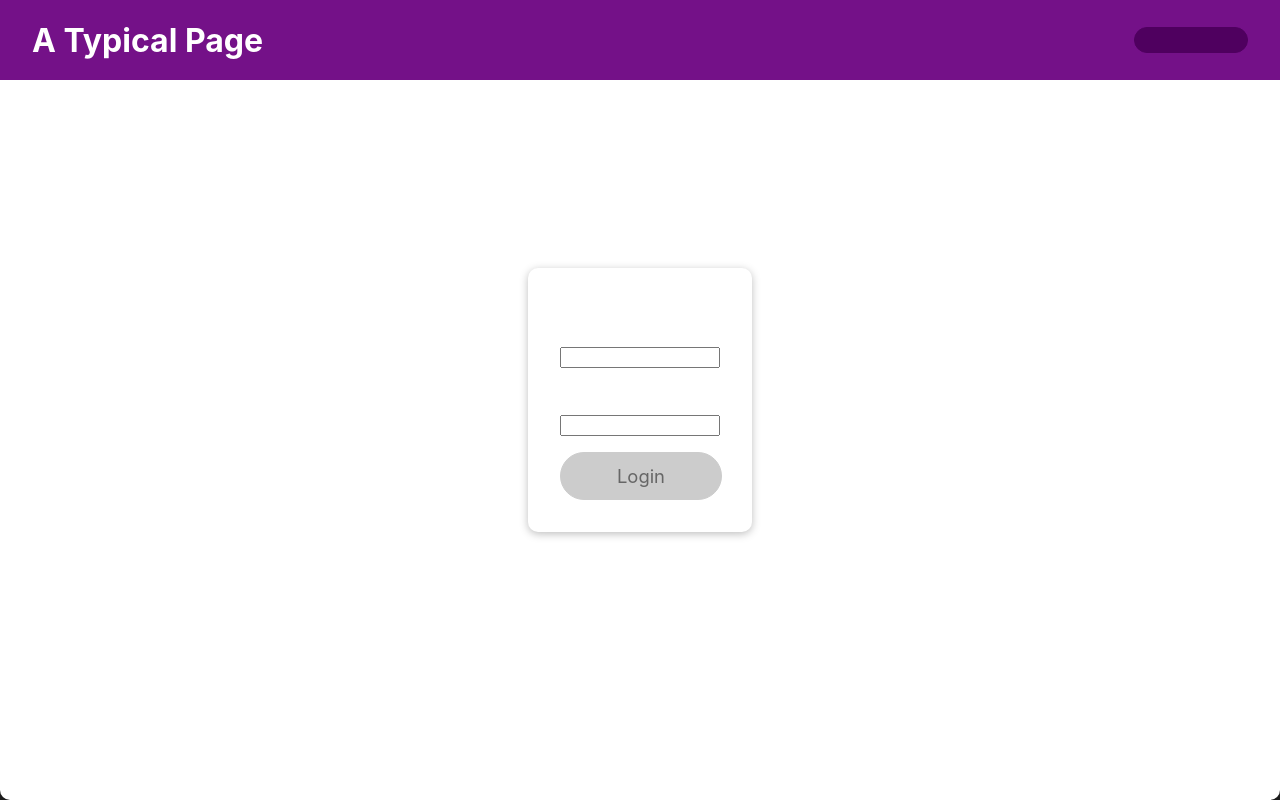
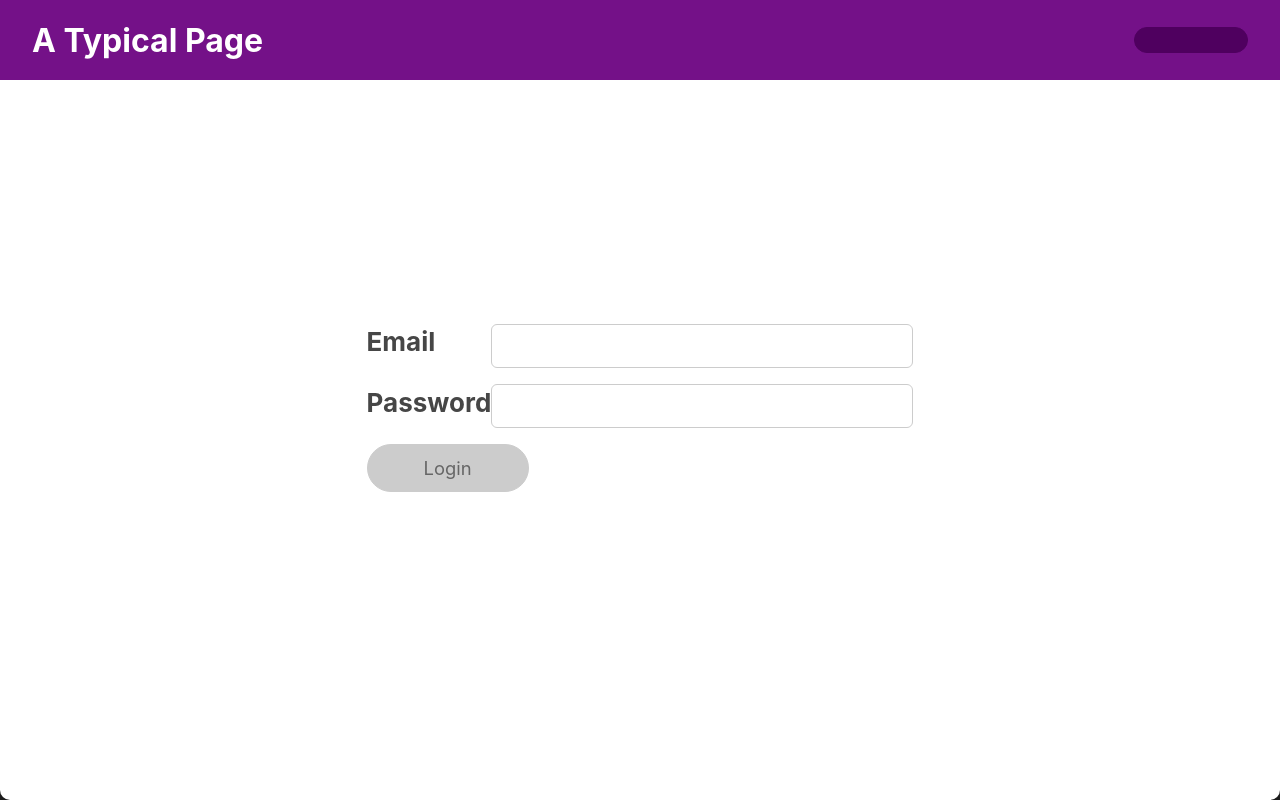
Before and after one commit to AndreasSitumorang/andreas-situmorang, a React (Create React App) app: page / in a window 1280 px wide. Built offline with nearby package versions, Linux system fonts and the light colour scheme.

Commit message:
convert js to ts part 2

```diff
--- a/src/App.tsx
+++ b/src/App.tsx
@@ -41,7 +41,7 @@ const App = () => {
       <AddUser onAddUser={AddUserHandler} />
       <UsersList users={UsersListing} /> */}
       <div>
-        <MainHeader onLogout={logoutHandler} />
+        <MainHeader isAuthenticate= {isLoggedIn} onLogout={logoutHandler} />
       </div>
 
       <Cards styles="App-header">
--- a/src/components/Home/Home.css
+++ b/src/components/Home/Home.css
@@ -4,4 +4,5 @@
     padding: 3rem;
     margin: 2rem auto;
     text-align: center;
+    background-color: rgb(120, 167, 163);
   }
--- a/src/components/Login/Login.css
+++ b/src/components/Login/Login.css
@@ -5,7 +5,7 @@
   padding: 2rem;
 }
 
-  .form-control {
+.control {
   margin: 1rem 0;
   display: flex;
   align-items: stretch;
--- a/src/components/Login/Login.tsx
+++ b/src/components/Login/Login.tsx
@@ -4,6 +4,7 @@ import "./Login.css";
 import Card from "../UI/Card/Card";
 // import classes from './Login.module.css';
 import Button from "../UI/Button/Button";
+// import "..UI/Button/Button.css";
 
 interface ILogin {
   onLogin: (
@@ -24,25 +25,28 @@ const Login = ({ onLogin }: ILogin) => {
 
   const emailChangeHandler = (e: React.ChangeEvent<HTMLInputElement>) => {
     setEnteredEmail(e.target.value);
-    setEmailIsValid(true);
+    setFromIsValid(
+      e.target.value.includes("@") && enteredPassword.trim().length > 6
+    );
   };
 
-  const passwordChangeHandler = (
-    event: React.ChangeEvent<HTMLInputElement>
-  ) => {
-    setEnteredPassword(event.target.value);
-    setPasswordIsValid(true);
+  const passwordChangeHandler = (e: React.ChangeEvent<HTMLInputElement>) => {
+    setEnteredPassword(e.target.value);
+    setFromIsValid(
+      e.target.value.trim().length > 6 && enteredEmail.includes("@")
+    );
+  };
+
+  const validateEmailHandler = () => {
+    setEmailIsValid(enteredEmail.includes("@"));
+  };
+
+  const validatePasswordHandler = () => {
+    setPasswordIsValid(enteredPassword.trim().length > 6);
   };
 
   const submitHandler = (e: React.SyntheticEvent) => {
     e.preventDefault();
-
-    if (enteredEmail.length > 0 && enteredPassword.length > 0) {
-      setEmailIsValid(true);
-      setPasswordIsValid(true);
-      setFromIsValid(true);
-    }
-    if (enteredEmail.length > 0 && enteredPassword.length > 0 && fromIsValid) {
     onLogin(
       enteredEmail,
       enteredPassword,
@@ -50,52 +54,61 @@ const Login = ({ onLogin }: ILogin) => {
       passwordIsValid,
       fromIsValid
     );
-    }
-
-    // onLogin(
-    //   enteredEmail,
-    //   enteredPassword,
-    //   emailIsValid,
-    //   passwordIsValid,
-    //   fromIsValid
-    // );
   };
 
-  const fromChangeHandler = (event: React.ChangeEvent<HTMLInputElement>) => {
-    setFromIsValid(event.target.value === "from");
-  };
+  //   const submitHandler = (e: React.SyntheticEvent) => {
+  //     e.preventDefault();
+
+  //     if (enteredEmail.length > 0 && enteredPassword.length > 0) {
+  //       setEmailIsValid(true);
+  //       setPasswordIsValid(true);
+  //       setFromIsValid(true);
+  //     }
+  //     if (enteredEmail.length > 0 && enteredPassword.length > 0 && fromIsValid) {
+  //       onLogin(
+  //         enteredEmail,
+  //         enteredPassword,
+  //         emailIsValid,
+  //         passwordIsValid,
+  //         fromIsValid
+  //       );
+  //     }
+  //   };
 
   return (
-    <Card styles="login">
-      <form onSubmit={submitHandler}>
-        <div className="form-control">
+    // <Card styles="login__card">
+
+    // </Card>
+    <div>
+      <form onSubmit={submitHandler} className="form-control">
+        <div className="control">
           <label htmlFor="email">Email</label>
-          <input type="email" id="email" onChange={emailChangeHandler} />
+          <input
+            type="email"
+            id="email"
+            onChange={emailChangeHandler}
+            onBlur={validateEmailHandler}
+          />
         </div>
-        <div className="form-control">
+        <div className="control">
           <label htmlFor="password">Password</label>
           <input
             type="password"
             id="password"
             onChange={passwordChangeHandler}
+            onBlur={validatePasswordHandler}
           />
         </div>
         <Button
           type="submit"
           styles="button"
-          fromIsValid={
-            !(
-              enteredEmail.length > 0 &&
-              enteredPassword.length > 0
-            )
-          }
+          fromIsValid={!(enteredEmail.length > 0 && enteredPassword.length > 0)}
         >
           Login
         </Button>
       </form>
-    </Card>
+    </div>
   );
 };
 
-
 export default Login;
--- a/src/components/MainHeader/MainHeader.tsx
+++ b/src/components/MainHeader/MainHeader.tsx
@@ -4,23 +4,21 @@ import "./MainHeader.css";
 
 interface IMainHeaderProps {
     // children: React.ReactNode;
-    onLogout: (
-        isAuthenticated: boolean,
-      ) => void;
-      isAuthenticated?: boolean;
+    onLogout: ( ) => void;
+    isAuthenticate: boolean;
 }
 
-const MainHeader = ({onLogout}: IMainHeaderProps) => {
+const MainHeader = ({onLogout, isAuthenticate}: IMainHeaderProps) => {
     // const [isAuthenticated, setisAuthenticated] = useState(true);
     // const [fromIsValid, setFromIsValid] = useState(false);
     // const [onLogout, setOnLogout] = useState(false);
-    const logoutHandler = () => {
-        onLogout(true);
-    }
+    // const logoutHandler = () => {
+    //     onLogout(false);
+    // }
     return (
         <header className="main-header">
             <h1>A Typical Page</h1>
-            <Navigation  onlogout={logoutHandler} />
+            <Navigation isLoggedIn = {isAuthenticate}  onlogout={onLogout} />
         </header>
     );
 }
--- a/src/components/MainHeader/Navigation.css
+++ b/src/components/MainHeader/Navigation.css
@@ -1,4 +1,4 @@
-.nav-ul {
+.nav ul {
   list-style: none;
   margin: 0;
   padding: 0;
@@ -6,7 +6,7 @@
   align-items: center;
 }
 
-  .nav-li {
+.nav li {
   margin: 0;
   margin-left: 2rem;
 }
--- a/src/components/MainHeader/Navigation.tsx
+++ b/src/components/MainHeader/Navigation.tsx
@@ -2,29 +2,31 @@ import React from "react";
 import "./Navigation.css";
 
 interface INavigationProps {
-  isAuthenticated?: boolean;
-  onlogout?: () => void;
-  onLogout?: boolean;
+  isLoggedIn: boolean;
+  onlogout: () => void;
 }
 
-const Navigation = ({ isAuthenticated, onlogout }: INavigationProps) => {
+const Navigation = ({ isLoggedIn, onlogout }: INavigationProps) => {
   return (
     <nav className="nav button">
       <ul className="nav-ul">
-        {isAuthenticated && (
+        {isLoggedIn && (
           <li className="nav-li">
-            <a ref={"/"}> Users</a>
+            <a> Users</a>
           </li>
         )}
-        {isAuthenticated && (
-            <li className="nav-li">
-                <a ref={"/"}> Admin</a>
-            </li>
+        {isLoggedIn && (
+          <li className="nav-li">
+            <a> Users</a>
+          </li>
         )}
-        {isAuthenticated && (
-            <li className="nav-li">
-                <button onClick={onlogout}>Logout</button>
-            </li>)}
+        {isLoggedIn && (
+          <li>
+            <button className="nav-button " onClick={onlogout}>
+              Logout
+            </button>
+          </li>
+        )}
       </ul>
     </nav>
   );
```
Also changed, not shown: 1 other file (tests, documents, lock files or other folders). Lines whose indentation alone changed are shown as unchanged.
